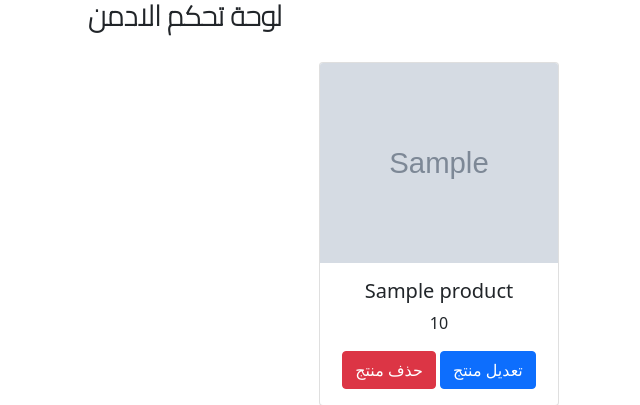
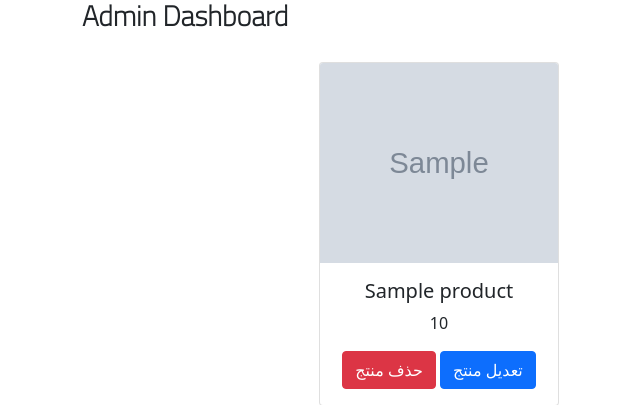
Before and after one commit to emannkhalled/database-project, a PHP site: page /admin/products.php in a window 1280 px wide. Shown: the top 405 px of the page, without its empty margins (455-1095 px from the left). Run offline with PHP 8.4, Linux system fonts and the light colour scheme; tables that the repository leaves empty or names only in its code hold one stand-in row (values such as "Sample post"); grey boxes marked "Sample" are stand-in pictures.

Commit message:
Update products.php

```diff
--- a/admin/products.php
+++ b/admin/products.php
@@ -31,7 +31,7 @@
 </head>
 <body>
     <center>
-        <h3>لوحة تحكم الادمن</h3>
+        <h3>Admin Dashboard</h3>
     </center>
     <?php
     include('config.php');
```
